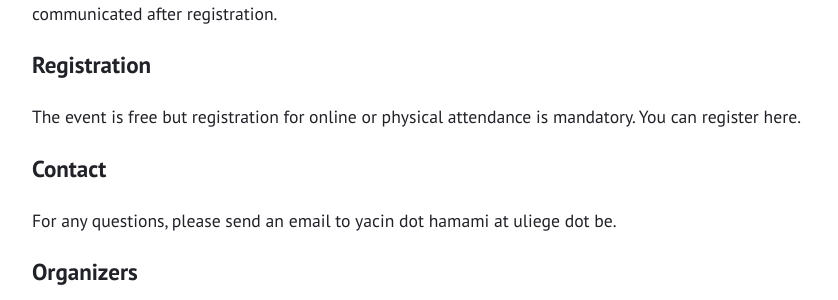
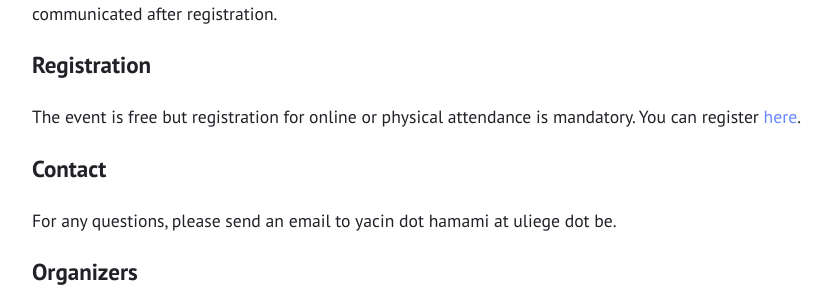
Before and after one commit to yhamami/mathematical-intuition-workshops, a Jekyll site: the page built from nancy-edition.md, in a window 1280 px wide. Shown: the part 1314-1614 px from the top of the page, without its empty margins (219-1057 px from the left). Built offline with Jekyll 4.4.1, drawn with Linux system fonts in a browser that asks for light colours; part of the change alters nothing that is shown.

```diff
--- a/nancy-edition.md
+++ b/nancy-edition.md
@@ -37,7 +37,7 @@ We will make it possible to attend the meeting online. Instructions on how to at
 
 # Registration
 
-The event is free but registration for online or physical attendance is mandatory. You can register here.
+The event is free but registration for online or physical attendance is mandatory. You can register [here](https://forms.gle/XZnp5yqPMjCcTA4EA).
 
 # Contact
 
```
Also changed, not shown: 2 other files.
